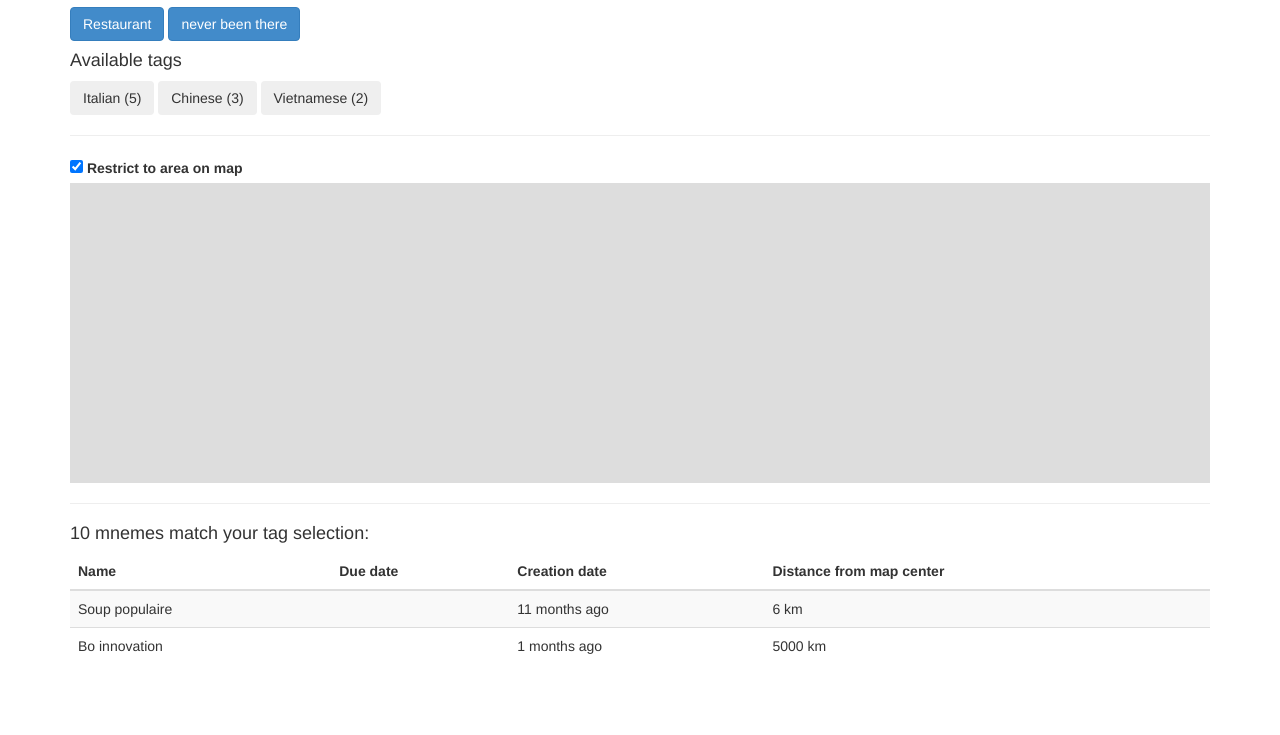
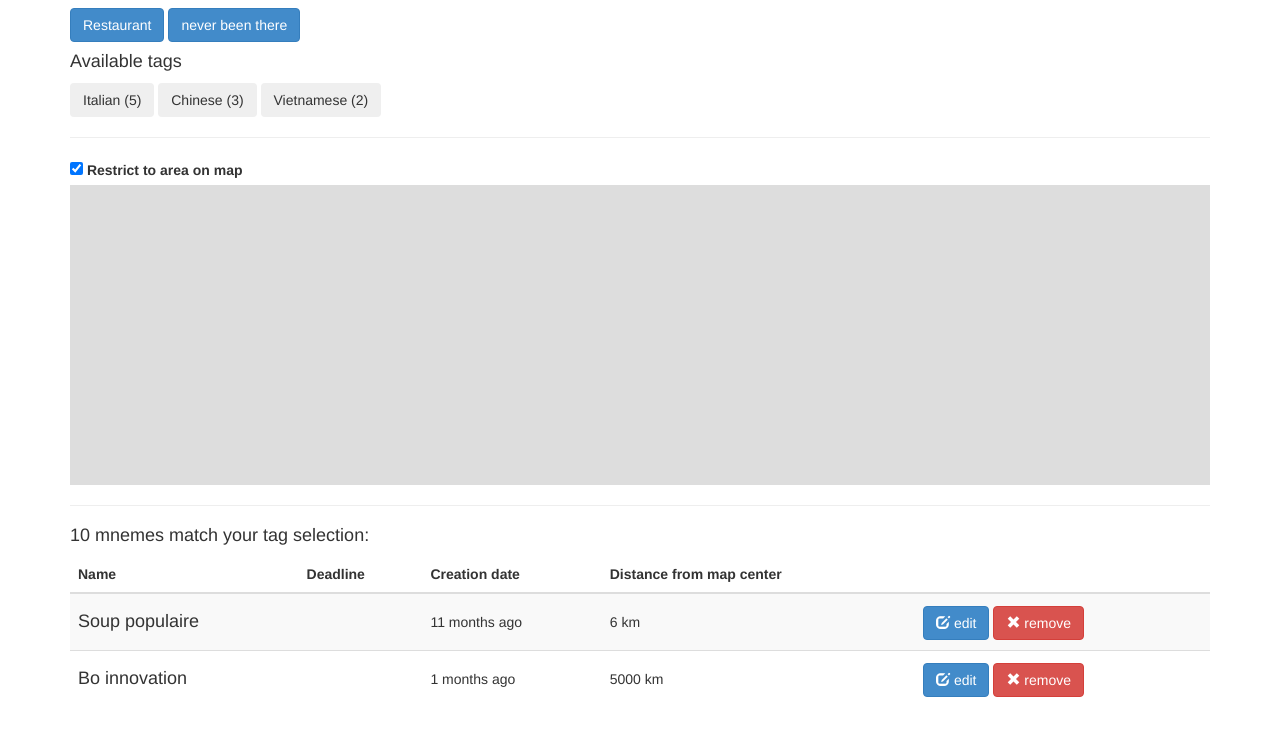
Before and after one commit to jengeb/mneme, a plain HTML site: page src/index.html in a window 1280 px wide. Shown: the part 83-818 px from the top of the page. Drawn offline with Linux system fonts and the light colour scheme; files whose address does not match are found by name.

Commit message:
small design enhancements

```diff
--- a/src/css/mneme.css
+++ b/src/css/mneme.css
@@ -2,3 +2,11 @@ body {
   padding-top: 50px;
   padding-bottom: 20px;
 }
+
+button.btn {
+  margin-top: 0.1em;
+}
+
+.table-vmiddle > tbody > tr > td {
+  vertical-align: middle;
+}
--- a/src/index.html
+++ b/src/index.html
@@ -62,27 +62,44 @@
       <hr>
       <div>
         <h4>10 mnemes match your tag selection:</h4>
-        <table class="table table-striped">
+        <table class="table table-striped table-hover table-vmiddle">
           <thead>
             <tr>
               <th>Name</th>
-              <th>Due date</th>
+              <th>Deadline</th>
               <th>Creation date</th>
               <th>Distance from map center</th>
+              <th></th>
             </tr>
           </thead>
           <tbody>
             <tr>
-              <td>Soup populaire</td>
+              <td><h4>Soup populaire</h4></td>
               <td></td>
               <td>11 months ago</td>
               <td>6 km</td>
+              <td>
+                <button type="button" class="btn btn-primary">
+                  <span class="glyphicon glyphicon-edit"></span> edit
+                </button>
+                <button type="button" class="btn btn-danger">
+                  <span class="glyphicon glyphicon-remove"></span> remove
+                </button>
+              </td>
             </tr>
             <tr>
-              <td>Bo innovation</td>
+              <td><h4>Bo innovation</h4></td>
               <td></td>
               <td>1 months ago</td>
               <td>5000 km</td>
+              <td>
+                <button type="button" class="btn btn-primary">
+                  <span class="glyphicon glyphicon-edit"></span> edit
+                </button>
+                <button type="button" class="btn btn-danger">
+                  <span class="glyphicon glyphicon-remove"></span> remove
+                </button>
+              </td>
             </tr>
           </tbody>
         </table>
```
